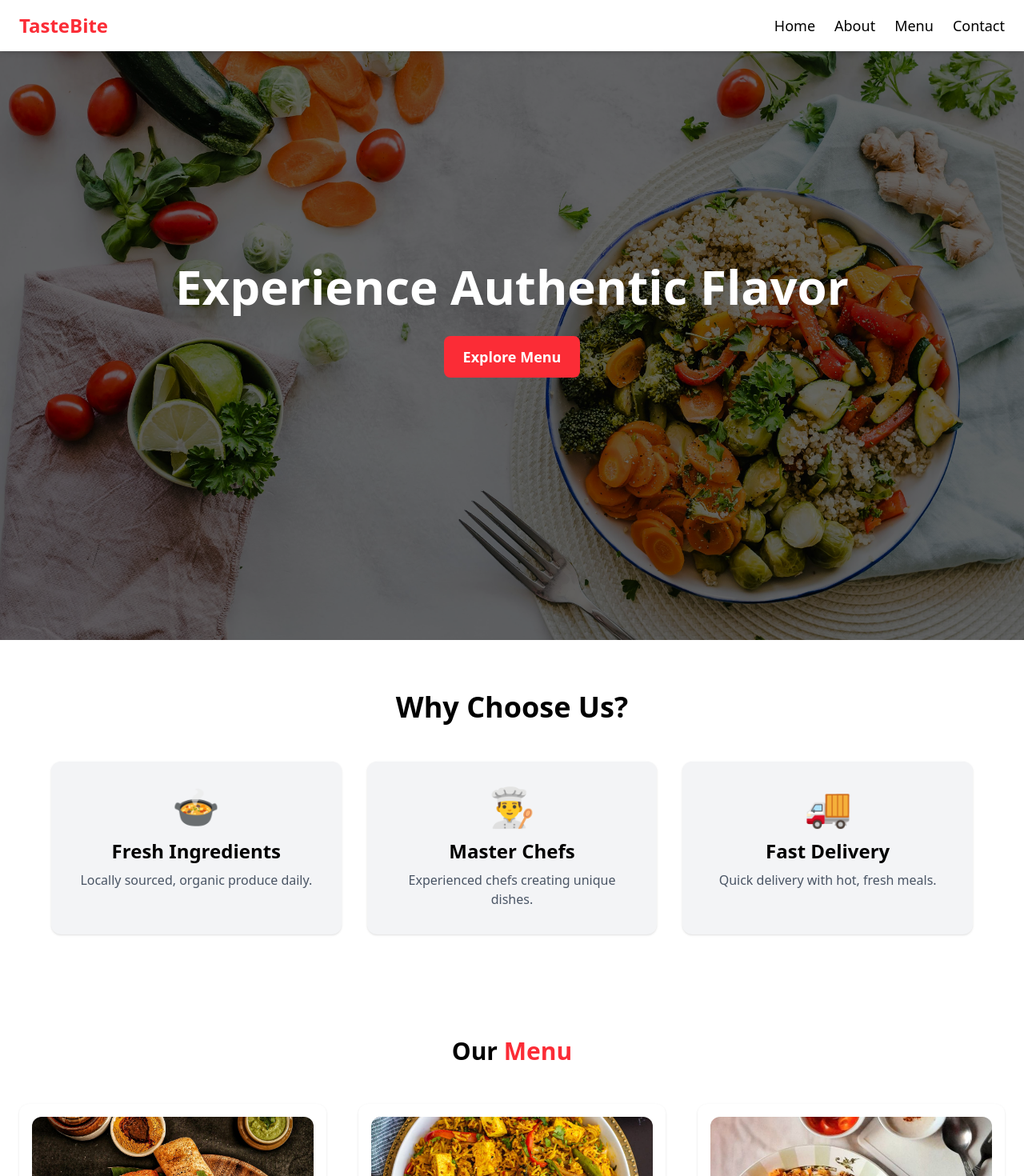
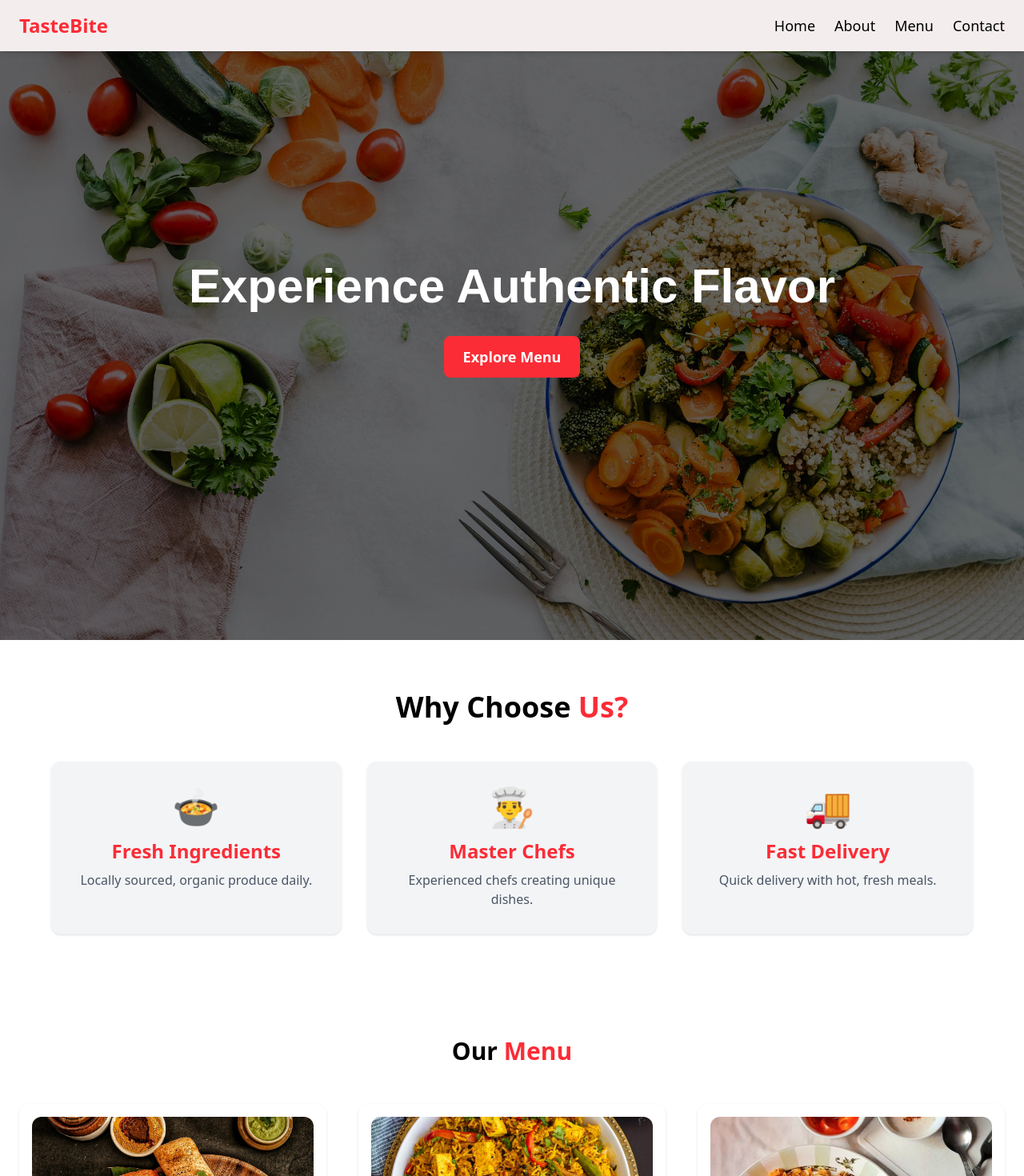
Before and after one commit to Nkugavarathan/tastebite-restaurant-website, a React (Vite) app: page / in a window 1280 px wide. Shown: the top 1470 px of the page at 80% size. Built offline with nearby package versions, Linux system fonts and the light colour scheme.

Commit message:
updated about,navbar

```diff
--- a/index.html
+++ b/index.html
@@ -1,10 +1,11 @@
-<!doctype html>
+<!DOCTYPE html>
 <html lang="en">
   <head>
     <meta charset="UTF-8" />
-    <link rel="icon" type="image/svg+xml" href="/vite.svg" />
+    <link rel="icon" type="image/png" href="/images/logo.png" />
+
     <meta name="viewport" content="width=device-width, initial-scale=1.0" />
-    <title>taste_bite</title>
+    <title>Taste Bite</title>
   </head>
   <body>
     <div id="root"></div>
--- a/package.json
+++ b/package.json
@@ -11,6 +11,7 @@
   },
   "dependencies": {
     "@tailwindcss/vite": "^4.1.17",
+    "framer-motion": "^12.23.24",
     "react": "^19.2.0",
     "react-dom": "^19.2.0",
     "react-icons": "^5.5.0",
--- a/src/App.css
+++ b/src/App.css
@@ -1,5 +1,14 @@
+
+.navbar{
+    background-color: #F4EDED;
+}
+/* hero tiitle */
+.hero-title{
+    font-family: sans-serif;
+}
 
 /* menu card title */
+
 .title{
     color:#837A7A;
 
--- a/src/components/About.jsx
+++ b/src/components/About.jsx
@@ -1,17 +1,24 @@
 import React from "react"
-
+import { motion } from "framer-motion"
 function About() {
   return (
     <div className="w-full py-16 px-6 bg-white">
       <h2 className="text-3xl md:text-4xl font-bold text-center mb-12">
-        Why Choose Us?
+        Why Choose <span className="text-red-500">Us? </span>
       </h2>
-
+      <motion.div
+        initial={{ opacity: 0, y: 100 }}
+        whileInView={{ opacity: 1, y: 0 }}
+        transition={{ duration: 1 }}
+        viewport={{ once: true, amount: 0.3 }}
+      >
         <div className="grid grid-cols-1 md:grid-cols-3 gap-8 max-w-6xl mx-auto">
           {/* Card 1 */}
           <div className="bg-gray-100 p-8 rounded-xl text-center shadow hover:shadow-lg transition-all">
             <div className="text-5xl mb-4">🍲</div>
-          <h3 className="text-2xl font-semibold mb-2">Fresh Ingredients</h3>
+            <h3 className="text-red-500 text-2xl font-semibold mb-2">
+              Fresh Ingredients
+            </h3>
             <p className="text-gray-600">
               Locally sourced, organic produce daily.
             </p>
@@ -20,7 +27,9 @@ function About() {
           {/* Card 2 */}
           <div className="bg-gray-100 p-8 rounded-xl text-center shadow hover:shadow-lg transition-all">
             <div className="text-5xl mb-4">👨‍🍳</div>
-          <h3 className="text-2xl font-semibold mb-2">Master Chefs</h3>
+            <h3 className="text-red-500 text-2xl font-semibold mb-2">
+              Master Chefs
+            </h3>
             <p className="text-gray-600">
               Experienced chefs creating unique dishes.
             </p>
@@ -29,10 +38,15 @@ function About() {
           {/* Card 3 */}
           <div className="bg-gray-100 p-8 rounded-xl text-center shadow hover:shadow-lg transition-all">
             <div className="text-5xl mb-4">🚚</div>
-          <h3 className="text-2xl font-semibold mb-2">Fast Delivery</h3>
-          <p className="text-gray-600">Quick delivery with hot, fresh meals.</p>
+            <h3 className="text-red-500 text-2xl font-semibold mb-2">
+              Fast Delivery
+            </h3>
+            <p className="text-gray-600">
+              Quick delivery with hot, fresh meals.
+            </p>
           </div>
         </div>
+      </motion.div>
     </div>
   )
 }
--- a/src/components/FAQ.jsx
+++ b/src/components/FAQ.jsx
@@ -29,7 +29,7 @@ function FAQ() {
   return (
     <div className="max-w-3xl mx-auto py-16 px-4">
       <h2 className="text-3xl md:text-4xl font-bold text-center mb-8">
-        Frequently Asked Questions
+        Frequently Asked <span className="text-red-500">Questions</span>
       </h2>
 
       <div className="space-y-4">
--- a/src/components/Hero.jsx
+++ b/src/components/Hero.jsx
@@ -1,23 +1,35 @@
 import React from "react"
-import herobg from "/public/images/herobg.jpg"
+import { motion } from "framer-motion"
 
 function Hero() {
   return (
     <div
       className="relative w-full h-screen bg-cover bg-center"
-     style={{ backgroundImage: "url('/images/herobg.jpg')" }}
+      style={{ backgroundImage: "url('/images/herobg.jpg')" }}
     >
       {/* Black Overlay */}
       <div className="absolute inset-0 bg-black/60"></div>
 
       <div className="relative z-10 flex flex-col justify-center items-center h-full text-center text-white px-4">
-        <h1 className="text-4xl md:text-6xl font-bold mb-4">
+        <motion.h1
+          className="hero-title text-4xl md:text-6xl font-bold mb-4"
+          initial={{ opacity: 0, y: -50 }}
+          animate={{ opacity: 1, y: 0 }}
+          transition={{ duration: 1, ease: "easeOut" }}
+        >
           Experience Authentic Flavor
-        </h1>
+        </motion.h1>
 
-        <button className="mt-4 bg-red-500 hover:bg-red-600 text-white px-6 py-3 rounded-lg text-lg font-semibold transition-all">
+        <motion.button
+          className="mt-4 bg-red-500 hover:bg-red-600 text-white px-6 py-3 rounded-lg text-lg font-semibold transition-all"
+          initial={{ opacity: 0, scale: 0.8 }}
+          animate={{ opacity: 1, scale: 1 }}
+          transition={{ duration: 0.8, delay: 0.5, ease: "easeOut" }}
+          whileHover={{ scale: 1.05 }}
+          whileTap={{ scale: 0.95 }}
+        >
           Explore Menu
-        </button>
+        </motion.button>
       </div>
     </div>
   )
--- a/src/components/Navbar.jsx
+++ b/src/components/Navbar.jsx
@@ -5,7 +5,7 @@ function Navbar() {
   const [open, setOpen] = useState(false)
 
   return (
-    <div className="w-full shadow-md bg-white fixed top-0 left-0 z-50">
+    <div className="w-full shadow-md navbar fixed top-0 left-0 z-50">
       <nav className="flex justify-between items-center px-6 py-4">
         {/* Logo */}
         <h3 className="text-2xl font-bold text-red-500">TasteBite</h3>
--- a/src/pages/Home.jsx
+++ b/src/pages/Home.jsx
@@ -7,7 +7,7 @@ import { menuData } from "../data"
 import Footer from "../components/Footer"
 import Contact from "../components/Contact"
 import FAQ from "./../components/FAQ"
-
+import { motion } from "framer-motion"
 function Home() {
   return (
     <>
@@ -18,7 +18,12 @@ function Home() {
         <h2 className="text-center text-3xl font-bold mb-12">
           Our <span className="text-red-500">Menu</span>
         </h2>
-
+        <motion.div
+          initial={{ opacity: 0, y: 100 }}
+          whileInView={{ opacity: 1, y: 0 }}
+          transition={{ duration: 1 }}
+          viewport={{ once: true, amount: 0.3 }}
+        >
           <div className="grid grid-cols-1 sm:grid-cols-2 md:grid-cols-3 gap-10 max-w-7xl mx-auto">
             {menuData.map((item) => (
               <MenuCard
@@ -30,6 +35,7 @@ function Home() {
               />
             ))}
           </div>
+        </motion.div>
       </div>
       <FAQ />
       <Contact />
```
Also changed, not shown: public/images/logo.png (added), 1 other file (tests, documents, lock files or other folders). Lines whose indentation alone changed are shown as unchanged.
